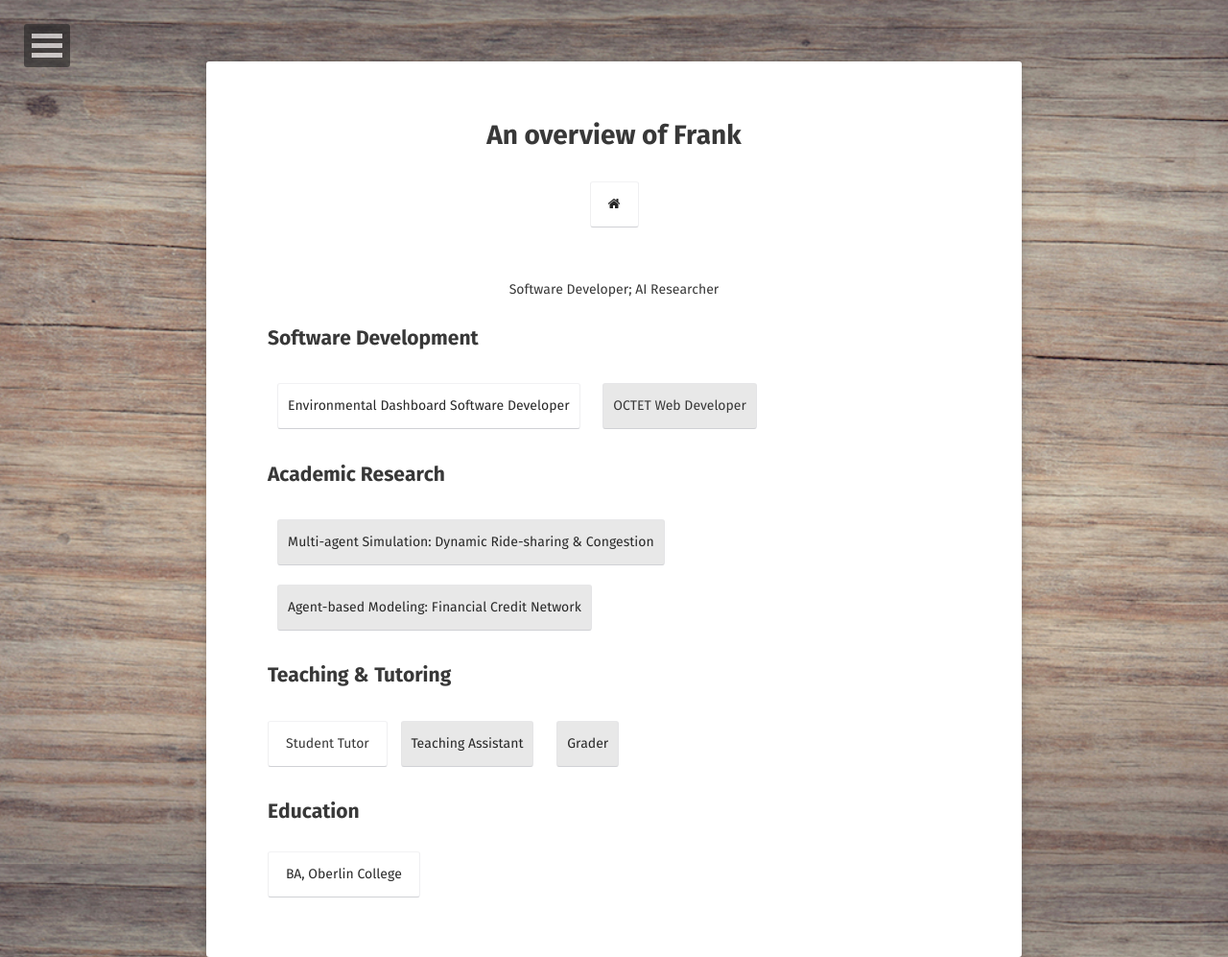
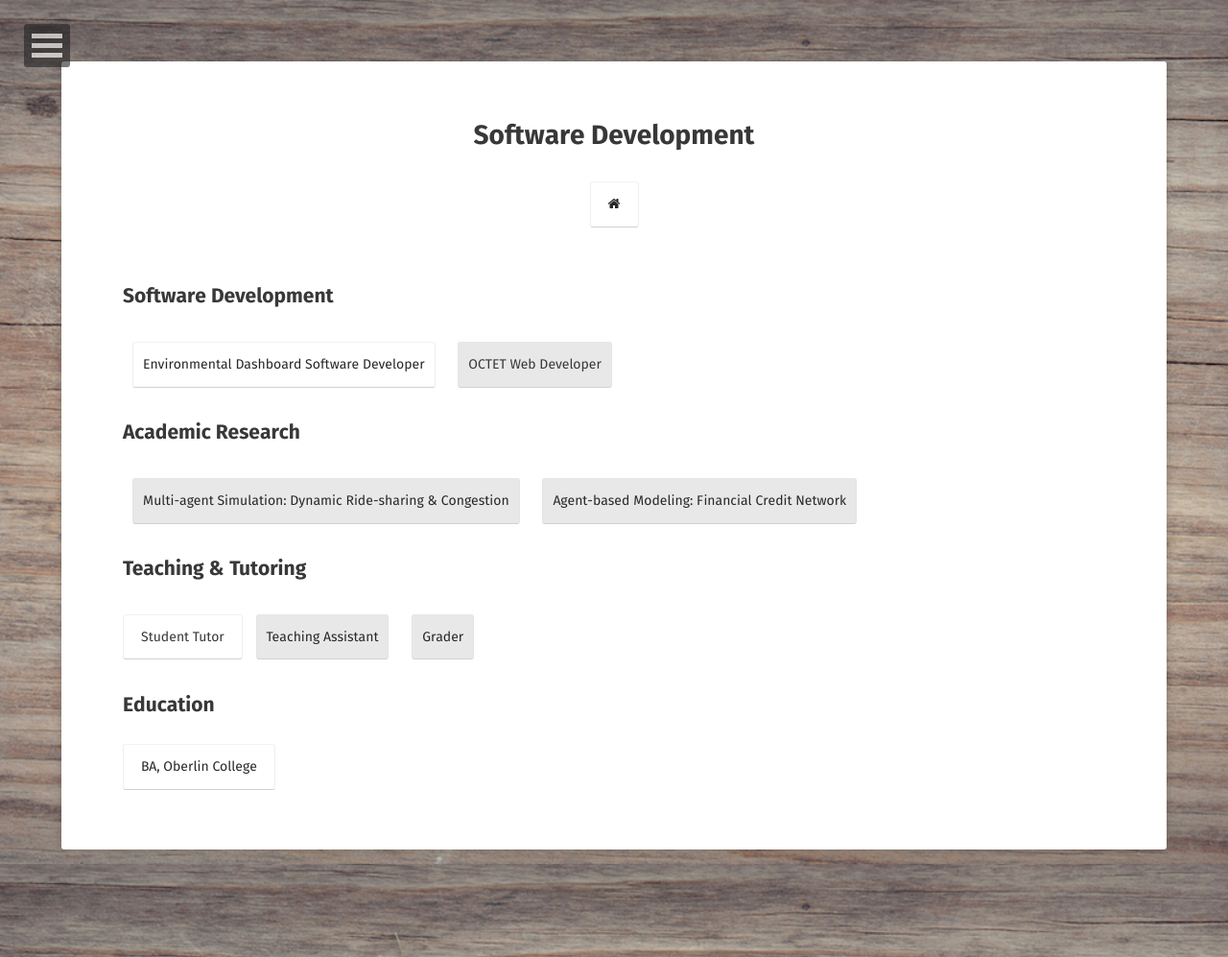
Before and after one commit to ai-xiaihai/ai-xiaihai.github.io, a Jekyll site: the page built from overview/index.md, in a window 1280 px wide. Shown: the whole page at 96% size. Built offline with Jekyll 4.4.1, drawn with Linux system fonts in a browser that asks for light colours; some web fonts are replaced; our own code applies the rules of GitHub Pages for plain Markdown files.

Commit message:
new layout; minor content change

```diff
--- a/_layouts/home.html
+++ b/_layouts/home.html
@@ -12,8 +12,8 @@ layout: compress
 <body>
     {% include nav.html %}
     <!-- Header -->
-    <header class="header flex" role="banner">
-        <div class="container animated fadeIn">
+    <header class="header" role="banner">
+        <div class="wrapper animated fadeIn">
             <div class="row">
                     <a href="{{ site.url }}">
                         <img src="{{ site.logo }}" class="img-circle zoombtn animated rotateIn">
--- a/_sass/elements.scss
+++ b/_sass/elements.scss
@@ -212,3 +212,18 @@ kbd {
     font-weight: 300;
     margin-bottom: 10px;
 }
+
+// mini-tag
+.mini-tag {
+    display: inline-block;
+    border: 1px solid;
+    border-color: rgba($color_mercury,0.5) rgba($color_bon_jour,0.5) $color_mischka;
+    @include rounded(3px);
+    text-decoration: none;
+    background-color: $white;
+    color: $color_tuatara;
+    @include transition(.75s);
+    margin: 2px 5px;
+    padding: 1px 2px;
+  @include font-rem(12);
+}
--- a/_sass/site.scss
+++ b/_sass/site.scss
@@ -101,8 +101,8 @@ body {
 	}
 }
 .wrapper {
-	width: 75%;
-	max-width: 850px;
+	width: 90%;
+	max-width: 1200px;
 	margin: 4rem auto;
 	background: $white;
 	color: $color_tuatara;
@@ -185,19 +185,6 @@ header .entry-meta {
     float: left;
     text-align: left;
 }
-.mini-tag {
-    display: inline-block;
-    border: 1px solid;
-    border-color: rgba($color_mercury,0.5) rgba($color_bon_jour,0.5) $color_mischka;
-    @include rounded(3px);
-    text-decoration: none;
-    background-color: $white;
-    color: $color_tuatara;
-    @include transition(.75s);
-    margin: 2px 5px;
-    padding: 1px 2px;
-	@include font-rem(12);
-}
 .social-share {
 	display: block;
     margin-top: 1rem;
--- a/overview/index.md
+++ b/overview/index.md
@@ -1,12 +1,10 @@
 ---
 layout: page
-title: An overview of Frank
+title:
 tags: []
 date: 2018-02-23
 comments: false
 ---
-
-<center>Software Developer; AI Researcher</center>
 
 ## Software Development
 [Environmental Dashboard Software Developer]({{site.url}}/CV){: .social-btn}
```
Also changed, not shown: _posts/2015-09-01-CS151.md (+1 -1 lines), _posts/2015-09-01-oberlin.md (+1 -1 lines).
